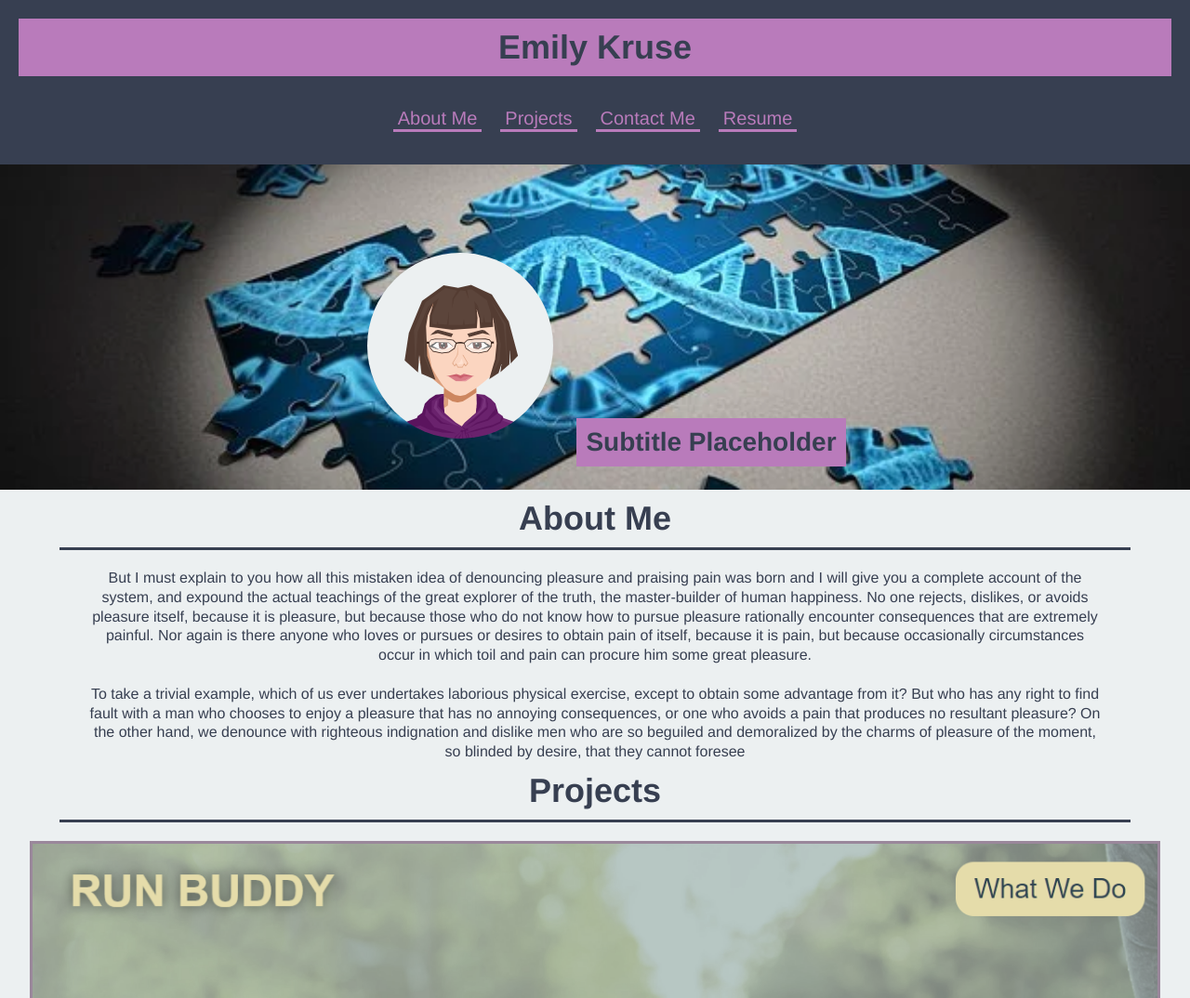
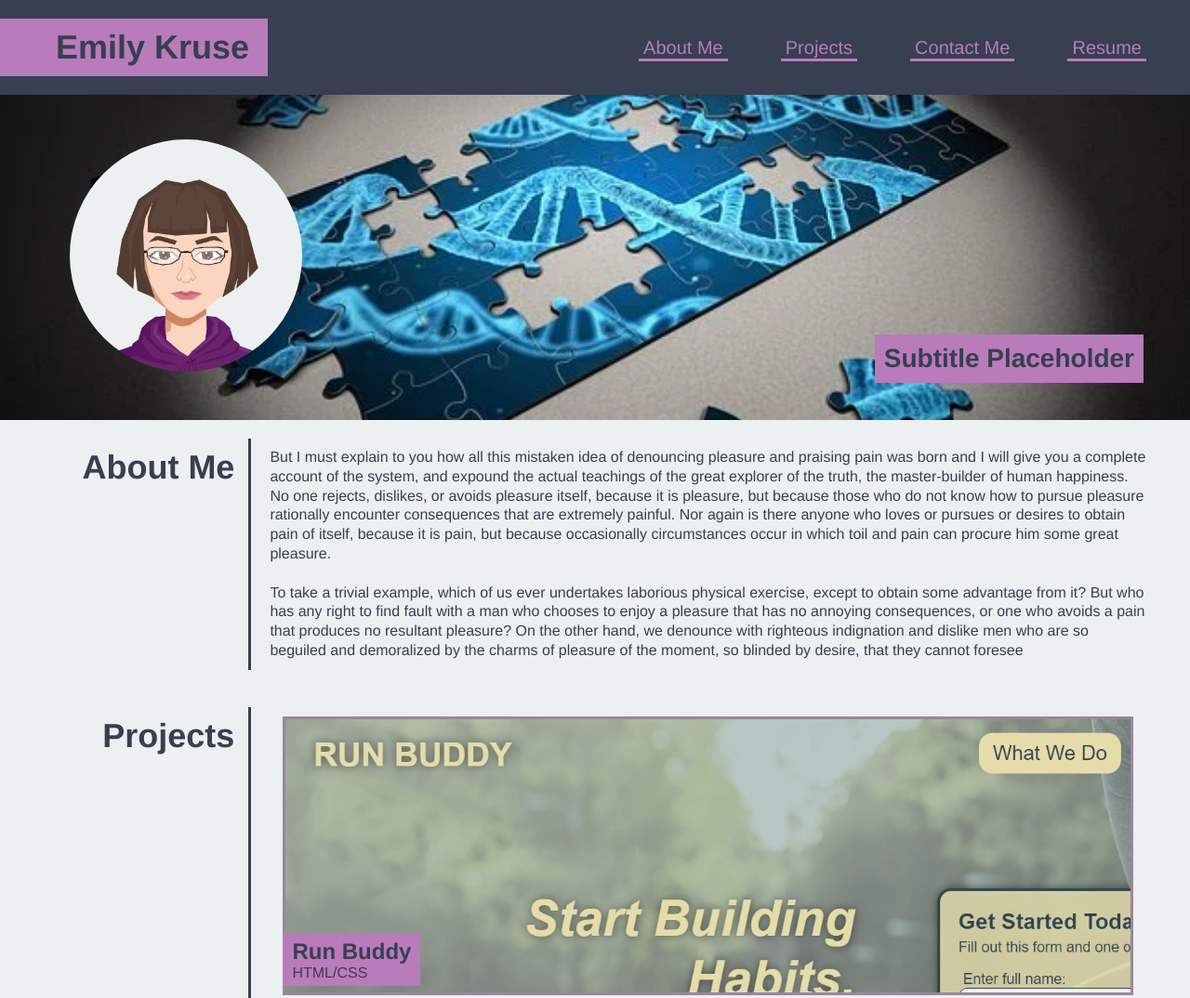
Before and after one commit to emilyk221/Emilys-Portfolio, a plain HTML site: page index.html in a window 1280 px wide. Shown: the top 1074 px of the page at 93% size. Drawn offline with Linux system fonts and the light colour scheme; files whose address does not match are found by name.

Commit message:
media queries

```diff
--- a/assets/css/style.css
+++ b/assets/css/style.css
@@ -29,7 +29,6 @@ header h1 {
   font-weight: bold;
   font-size: 36px;
   padding: 10px 0;
-  margin: 0;
   width: 100%;
   text-align: center;
 }
@@ -194,6 +193,13 @@ header nav ul li a:hover {
   background-color: var(--tertiary-color);
 }
 
+.contact-links {
+  display: flex;
+  flex-wrap: wrap;
+  justify-content: center;
+  align-items: center;
+}
+
 .contact a {
   font-size: 20px;
   color: var(--primary-color);
@@ -208,3 +214,108 @@ header nav ul li a:hover {
   color: var(--secondary-color);
 }
 /* end contact section styles */
+
+/* Media queries for tablets and larger */
+@media screen and (min-width: 575px) {
+  header nav {
+    width: 100%
+  }
+
+  header nav ul {
+    justify-content: space-evenly;
+  }
+
+  .hero {
+    justify-content: space-between;
+    align-items: center;
+    padding: 20px 20px;
+  }
+
+  .hero h2 {
+    margin-bottom: 20px;
+  }
+}
+
+/* Media queries for tablets and small desktops and larger*/
+@media screen and (min-width: 768px) {
+  .project {
+    width: 46%;
+    margin: 0 10px 20px;
+  }
+
+  .project:nth-child(1) {
+    width: 95%;
+  }
+
+  .section-title {
+    width: 70%;
+  }
+}
+
+/* Media queries for desktops and larger */
+@media screen and (min-width: 980px) {
+  header {
+    justify-content: space-between;
+    align-items: center;
+    padding: 0;
+  }
+
+  header h1 {
+    width: auto;
+    padding: 10px 20px 10px 60px;
+    margin: 20px 0;
+  }
+
+  header nav {
+    width: 50%;
+  }
+
+  header nav ul {
+    width: auto;
+    margin: 0;
+  }
+
+  .hero {
+    padding: 20px 50px;
+  }
+
+  .hero img {
+    width: 250px;
+    height: 250px;
+  }
+
+  .section-title {
+    width: 18%;
+    border-bottom: none;
+    text-align: right;
+    padding: 10px 0 10px 25px;
+    margin: 20px 5px;
+  }
+
+  .intro p {
+    width: 77%;
+    padding: 10px 20px;
+    margin: 20px 10px;
+    border-left: 3px solid var(--primary-color);
+    text-align: left;
+  }
+
+  .project-box {
+    width: 77%;
+    padding: 10px;
+    margin: 20px 10px;
+    border-left: 3px solid var(--primary-color);
+  }
+
+  .contact-links {
+    width: 77%;
+    justify-content: space-evenly;
+    padding: 10px;
+    margin: 20px 10px;
+    border-left: 3px solid var(--primary-color);
+  }
+
+  .contact a {
+    margin: 10px;
+  }
+}
--- a/index.html
+++ b/index.html
@@ -68,7 +68,7 @@
         </div>
       </div>
       <div class="project">
-        <a href="#">
+        <a href="#projects">
           <img src="./assets/images/constellations.png" alt="White circles and lines forming constellations on a bright green and blue background" />
         </a>
         <div class="project-info">
@@ -77,7 +77,7 @@
         </div>
       </div>
       <div class="project">
-        <a href="#">
+        <a href="#projects">
           <img src="./assets/images/green-pixels.png" alt="A grid of small squares many different shades of green, resembling a pixelated image" />
         </a>
         <div class="project-info">
@@ -86,7 +86,7 @@
         </div>
       </div>
       <div class="project">
-        <a href="#">
+        <a href="#projects">
           <img src="./assets/images/ball-stick-hexes.jpg" alt="White ball-and-stick model of hexagon tiling that is bending to conform to a wavy white background" />
         </a>
         <div class="project-info">
@@ -100,10 +100,12 @@
   <!--contact me section-->
   <section id="contact-me" class="contact">
     <h3 class="section-title">Contact Me</h3>
-    <a href="tel:555.555.5555">555.555.5555</a><br />
-    <a href="mailto:emily.g.kruse@gmail.com">emily.g.kruse@gmail.com</a><br />
-    <a href="https://github.com/emilyk221">GitHub</a><br />
-    <a href="https://www.linkedin.com/in/emily-kruse-45b22322b/">LinkedIn</a><br />
+    <div class="contact-links">
+      <a href="tel:555.555.5555">555.555.5555</a><br />
+      <a href="mailto:emily.g.kruse@gmail.com">emily.g.kruse@gmail.com</a><br />
+      <a href="https://github.com/emilyk221">GitHub</a><br />
+      <a href="https://www.linkedin.com/in/emily-kruse-45b22322b/">LinkedIn</a><br />
+    </div>
   </section>
 </body>
 </html>
```
